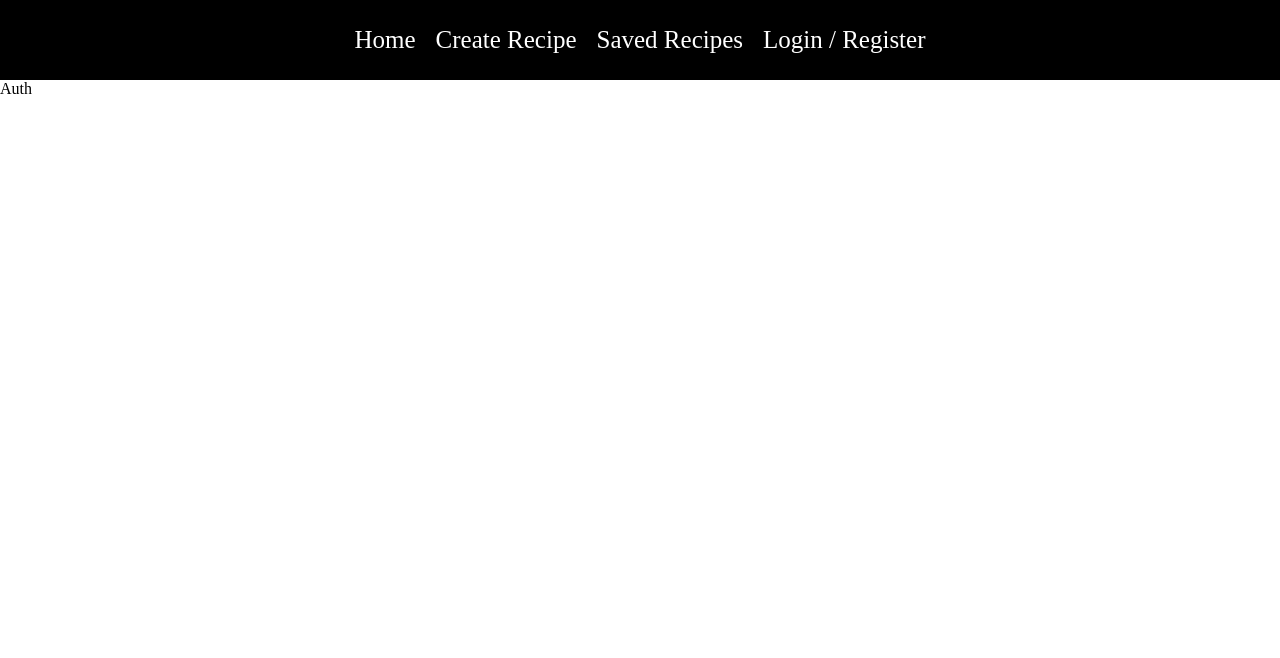
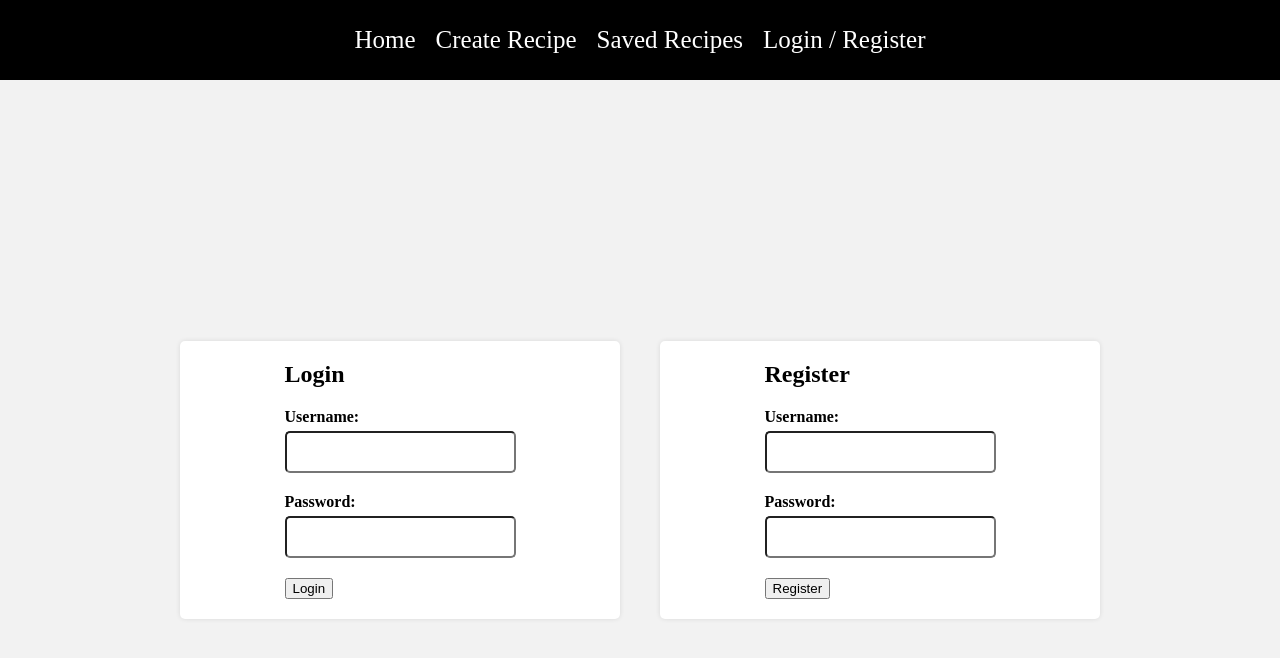
Before and after one commit to BaseballShar/recipe-app_client, a React (Vite) app: page /auth in a window 1280 px wide. Shown: the top 658 px of the page. Built offline with nearby package versions, Linux system fonts and the light colour scheme.

Commit message:
Added Register and Login component

```diff
--- a/src/pages/Auth.jsx
+++ b/src/pages/Auth.jsx
@@ -1,3 +1,113 @@
+import axios from "axios";
+import { useState } from "react";
+import { useCookies } from "react-cookie";
+import { useNavigate } from "react-router-dom";
+
 export default function Auth() {
-  return <div>Auth</div>;
+  return (
+    <div className="auth">
+      <Login />
+      <Register />
+    </div>
+  );
 }
+
+function Login() {
+  const [accountData, setAccountData] = useState({
+    username: "",
+    password: "",
+  });
+
+  const [_, setCookies] = useCookies(["access_token"]);
+
+  const navigate = useNavigate();
+
+  async function handleSubmit(event) {
+    event.preventDefault();
+    try {
+      const res = await axios.post(
+        "http://localhost:3001/auth/login",
+        accountData,
+      );
+      alert("Login successful!");
+      setCookies("access_token", res.data.token);
+      window.localStorage.setItem("userID", res.data.userID);
+      navigate("/");
+    } catch (error) {
+      console.error(error);
+    }
+  }
+
+  return (
+    <AccountForm
+      title="Login"
+      accountData={accountData}
+      setAccountData={setAccountData}
+      handleSubmit={handleSubmit}
+    />
+  );
+}
+
+function Register() {
+  const [accountData, setAccountData] = useState({
+    username: "",
+    password: "",
+  });
+
+  async function handleSubmit(event) {
+    // Prevent stupidly clearing my console!
+    event.preventDefault();
+    try {
+      await axios.post("http://localhost:3001/auth/register", accountData);
+      alert("Registeration successful! Please proceed to login");
+    } catch (error) {
+      console.error(error);
+    }
+  }
+
+  return (
+    <AccountForm
+      title="Register"
+      accountData={accountData}
+      setAccountData={setAccountData}
+      handleSubmit={handleSubmit}
+    />
+  );
+}
+
+function AccountForm({ title, accountData, setAccountData, handleSubmit }) {
+  const handleFormUpdate = (event) => {
+    setAccountData({ ...accountData, [event.target.name]: event.target.value });
+  };
+
+  return (
+    <div className="auth-container">
+      <form onSubmit={handleSubmit}>
+        <h2>{title}</h2>
+        <div>
+          <div className="form-group">
+            <label htmlFor="username">Username:</label>
+            <input
+              type="text"
+              id="username"
+              name="username"
+              value={accountData.username}
+              onChange={handleFormUpdate}
+            />
+          </div>
+          <div className="form-group">
+            <label htmlFor="password">Password:</label>
+            <input
+              type="password"
+              id="password"
+              name="password"
+              value={accountData.password}
+              onChange={handleFormUpdate}
+            />
+          </div>
+        </div>
+        <button type="submit">{title}</button>
+      </form>
+    </div>
+  );
+}
```
